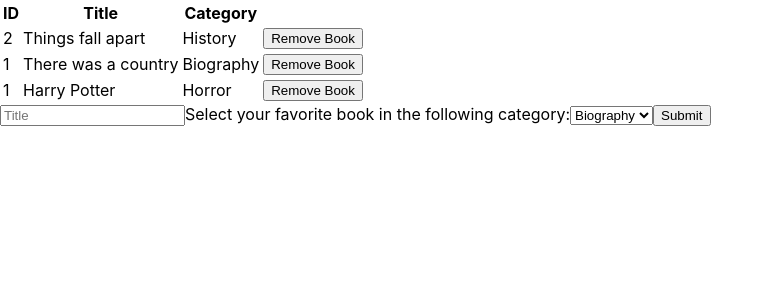
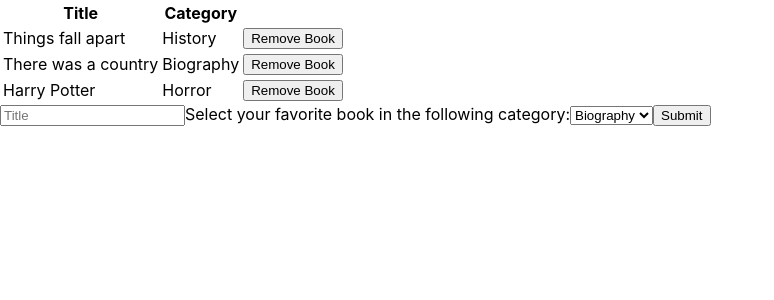
Before and after one commit to Kingobaino1/React-bookstore-app, a React (Create React App) app: page / in a window 1280 px wide. Shown: the top 300 px of the page, without its empty margins (0-774 px from the left). Built offline with nearby package versions, Linux system fonts and the light colour scheme.

Commit message:
Effect the issues pointed out by the reviewer

```diff
--- a/package.json
+++ b/package.json
@@ -12,6 +12,7 @@
     "react-redux": "^7.2.4",
     "react-scripts": "4.0.3",
     "redux": "^4.1.0",
+    "uuid": "^8.3.2",
     "web-vitals": "^1.0.1"
   },
   "scripts": {
--- a/src/components/Book.js
+++ b/src/components/Book.js
@@ -3,7 +3,6 @@ import React from 'react';
 
 const Book = ({ book, handleRemoveBook }) => (
   <tr>
-    <td>{book.id}</td>
     <td>{book.title}</td>
     <td>{book.category}</td>
     <td><button type="button" onClick={() => handleRemoveBook(book)}>Remove Book</button></td>
@@ -11,7 +10,8 @@ const Book = ({ book, handleRemoveBook }) => (
 );
 
 Book.propTypes = {
-  book: PropTypes.objectOf(PropTypes.object).isRequired,
+  // eslint-disable-next-line react/forbid-prop-types
+  book: PropTypes.object.isRequired,
   handleRemoveBook: PropTypes.func.isRequired,
 };
 
--- a/src/containers/BooksForm.js
+++ b/src/containers/BooksForm.js
@@ -1,5 +1,6 @@
 import React, { useState } from 'react';
 import { useDispatch } from 'react-redux';
+import { v4 as uuidv4 } from 'uuid';
 import { addBook } from '../actions/index';
 
 const BooksForm = () => {
@@ -10,9 +11,17 @@ const BooksForm = () => {
     },
   );
 
-  const handleChange = ({ target: { name, value } }) => {
+  const handleInput = ({ target: { value } }) => {
     setBook({
-      [name]: value,
+      ...book,
+      title: value,
+    });
+  };
+
+  const handleSelect = ({ target: { value } }) => {
+    setBook({
+      ...book,
+      category: value,
     });
   };
 
@@ -22,6 +31,7 @@ const BooksForm = () => {
     e.preventDefault();
     dispatch(addBook(book));
     setBook({
+      id: uuidv4(),
       title: '',
       category: '',
     });
@@ -30,10 +40,10 @@ const BooksForm = () => {
   const bookCat = ['Biography', 'History', 'Horror', 'Kids', 'Learning', 'Sci-Fi', 'Sport'];
   return (
     <form onSubmit={handleSubmit}>
-      <input type="text" value={book.title} onChange={handleChange} name="title" placeholder="Title" />
+      <input type="text" value={book.title} onChange={handleInput} name="title" placeholder="Title" />
       <label htmlFor="categories">
         Select your favorite book in the following category:
-        <select id="categories" value={book.category} onChange={handleChange} name="category">
+        <select id="categories" value={book.category} onChange={handleSelect} name="category">
           {bookCat.map((item) => (
             <option key={item} value={item}>{item}</option>))}
         </select>
--- a/src/containers/BooksList.js
+++ b/src/containers/BooksList.js
@@ -1,27 +1,10 @@
 import React from 'react';
-import { connect, useDispatch } from 'react-redux';
+import { connect, useDispatch, useSelector } from 'react-redux';
 import Book from '../components/Book';
 import { removeBook } from '../actions/index';
 
 const BooksList = () => {
-  const books = [
-    {
-      id: Math.floor(Math.random() * 3),
-      title: 'Things fall apart',
-      category: 'History',
-    },
-    {
-      id: Math.floor(Math.random() * 3),
-      title: 'There was a country',
-      category: 'Biography',
-    },
-    {
-      id: Math.floor(Math.random() * 3),
-      title: 'Harry Potter',
-      category: 'Horror',
-    },
-  ];
-
+  const books = useSelector((state) => (state));
   const dispatch = useDispatch();
 
   const handleRemoveBook = (book) => {
@@ -32,16 +15,17 @@ const BooksList = () => {
     <table>
       <thead>
         <tr>
-          <th>ID</th>
           <th>Title</th>
           <th>Category</th>
         </tr>
       </thead>
-      {
-      books
-        .map((item) => (
-          <Book key={item.title} book={item} handleRemoveBook={handleRemoveBook} />))
-          }
+      <tbody>
+        {
+        books
+          .map((item) => (
+            <Book key={item.title} book={item} handleRemoveBook={handleRemoveBook} />))
+            }
+      </tbody>
     </table>
   );
 };
--- a/src/index.js
+++ b/src/index.js
@@ -3,7 +3,7 @@ import ReactDOM from 'react-dom';
 import './index.css';
 import { Provider } from 'react-redux';
 import App from './components/App';
-import store from './reducers/index';
+import store from './store';
 
 ReactDOM.render(
   <Provider store={store}>
--- a/src/reducers/book.js
+++ b/src/reducers/book.js
@@ -1,16 +1,16 @@
-import { addBook, removeBook } from '../actions/index';
+import { v4 as uuidv4 } from 'uuid';
 
 const defaultBook = [
-  { id: 1, title: 'Things fall apart', category: 'History' },
-  { id: 2, title: 'There was a country', category: 'Biography' },
-  { id: 3, title: 'Harry Potter', category: 'Horror' },
+  { id: uuidv4(), title: 'Things fall apart', category: 'History' },
+  { id: uuidv4(), title: 'There was a country', category: 'Biography' },
+  { id: uuidv4(), title: 'Harry Potter', category: 'Horror' },
 ];
 
 const bookReducer = (state = defaultBook, action) => {
   switch (action.type) {
-    case addBook.type:
+    case 'CREATE_BOOK':
       return [...state, action.payload];
-    case removeBook.type:
+    case 'REMOVE_BOOK':
       return state.filter((book) => book.id !== action.payload.id);
     default:
       return state;
--- /dev/null
+++ b/src/store.js
@@ -0,0 +1,6 @@
+import { createStore } from 'redux';
+import bookReducer from './reducers/book';
+
+const store = createStore(bookReducer);
+
+export default store;
```
Also changed, not shown: 1 other file (tests, documents, lock files or other folders).
